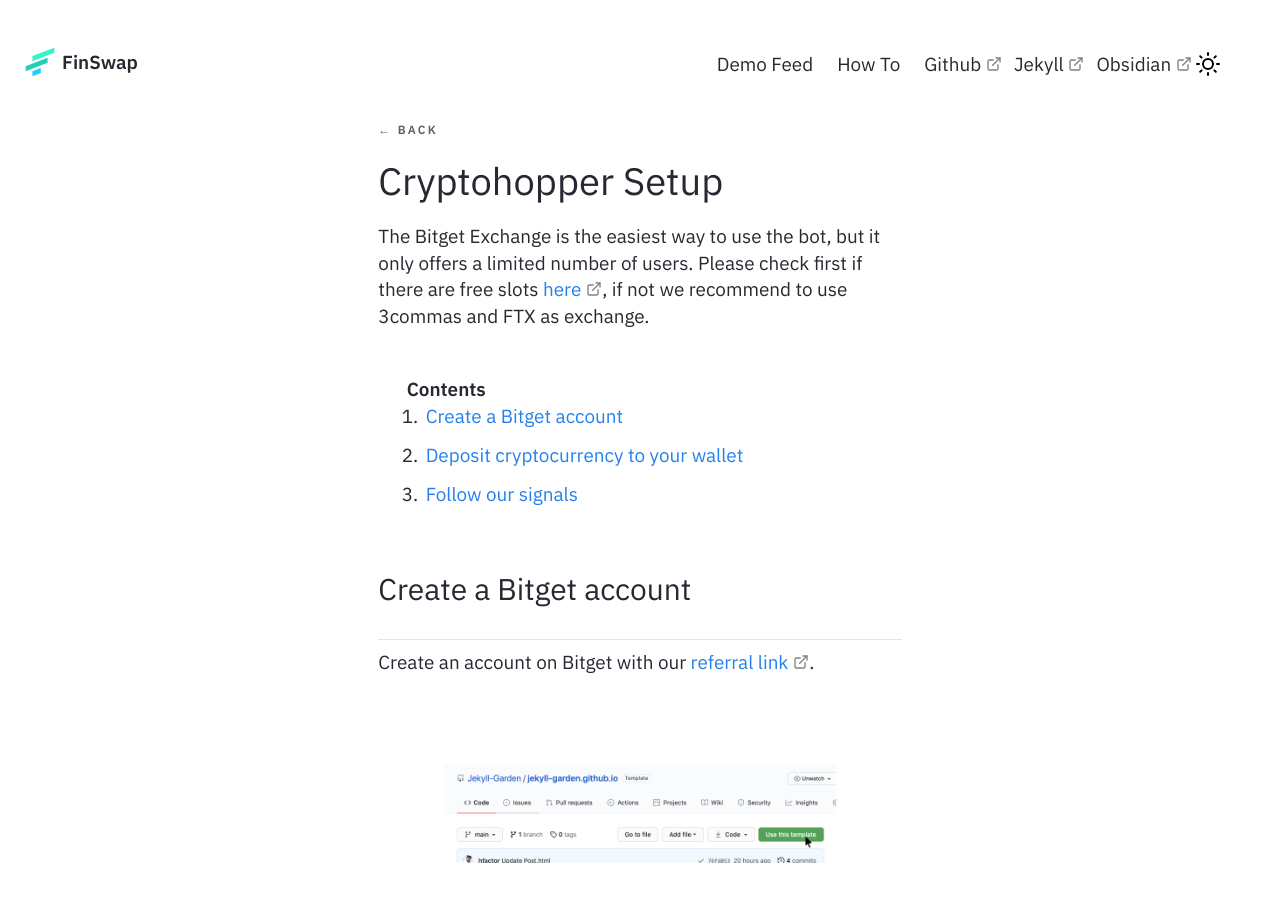
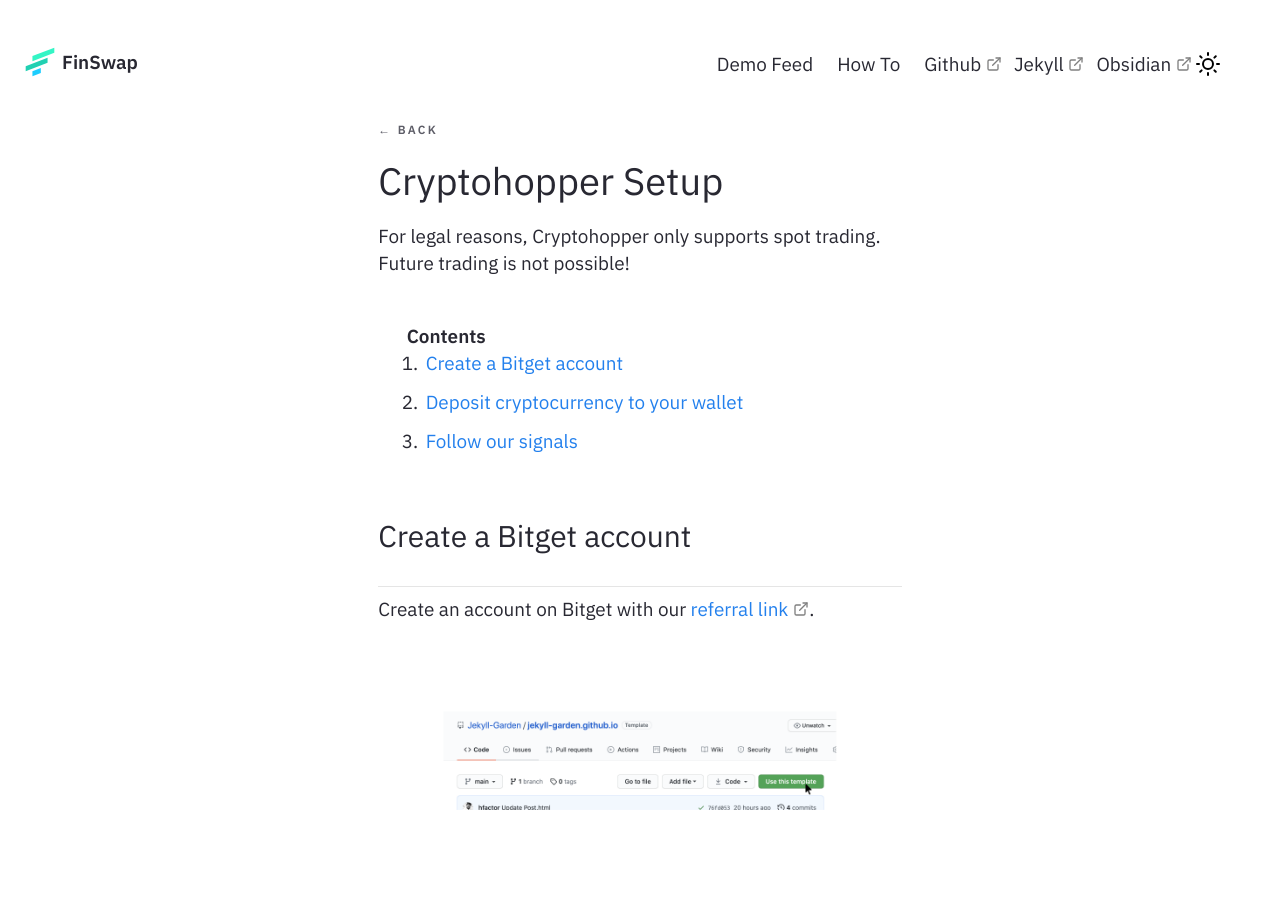
Before and after one commit to kevinroku/nroku.github.io, a Jekyll site: the page built from _notes/Public/Cryptohopper Setup.md, in a window 1280 px wide and 900 px high. Built offline with Jekyll 4.4.1, drawn with Linux system fonts in a browser that asks for light colours.

Commit message:
Update Cryptohopper Setup.md

```diff
--- a/_notes/Public/Cryptohopper Setup.md
+++ b/_notes/Public/Cryptohopper Setup.md
@@ -4,8 +4,7 @@ feed: show
 date : 01-09-2022
 ---
 
-The Bitget Exchange is the easiest way to use the bot, but it only offers a limited number of users.
-Please check first if there are free slots [here](https://www.bitget.com/en/copytrading/), if not we recommend to use 3commas and FTX as exchange.
+For legal reasons, Cryptohopper only supports spot trading. Future trading is not possible!
 
 * TOC
 {:toc}
```
